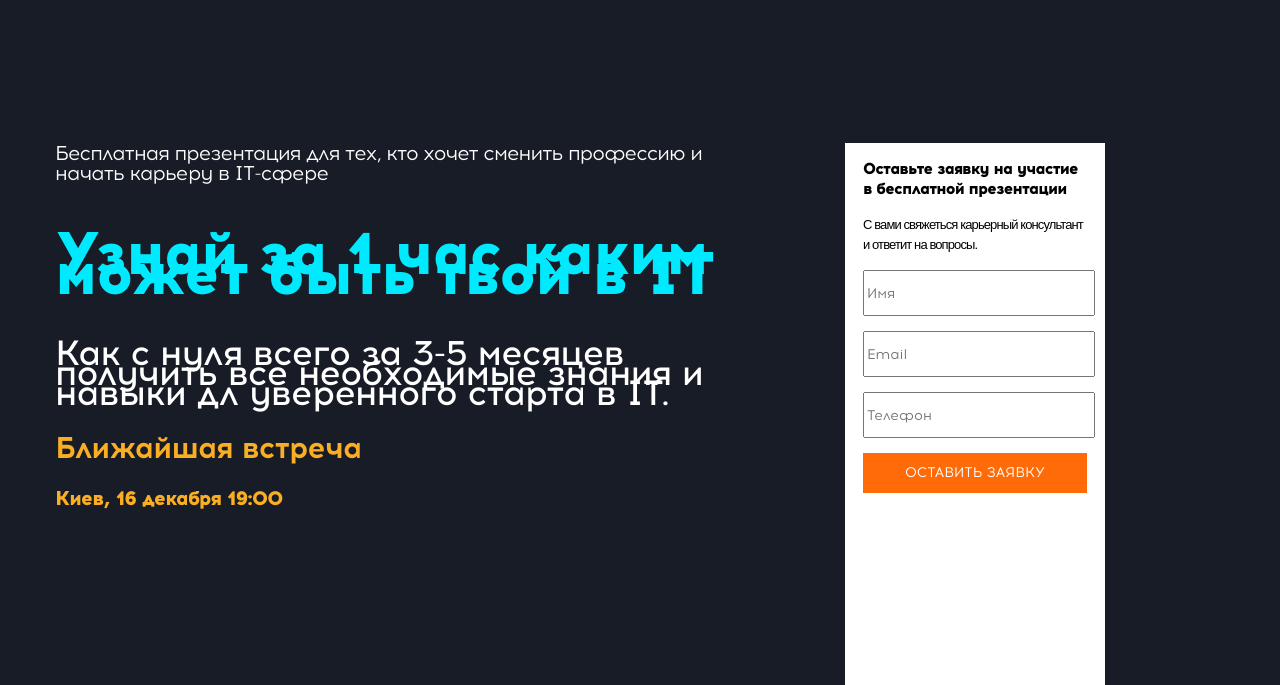
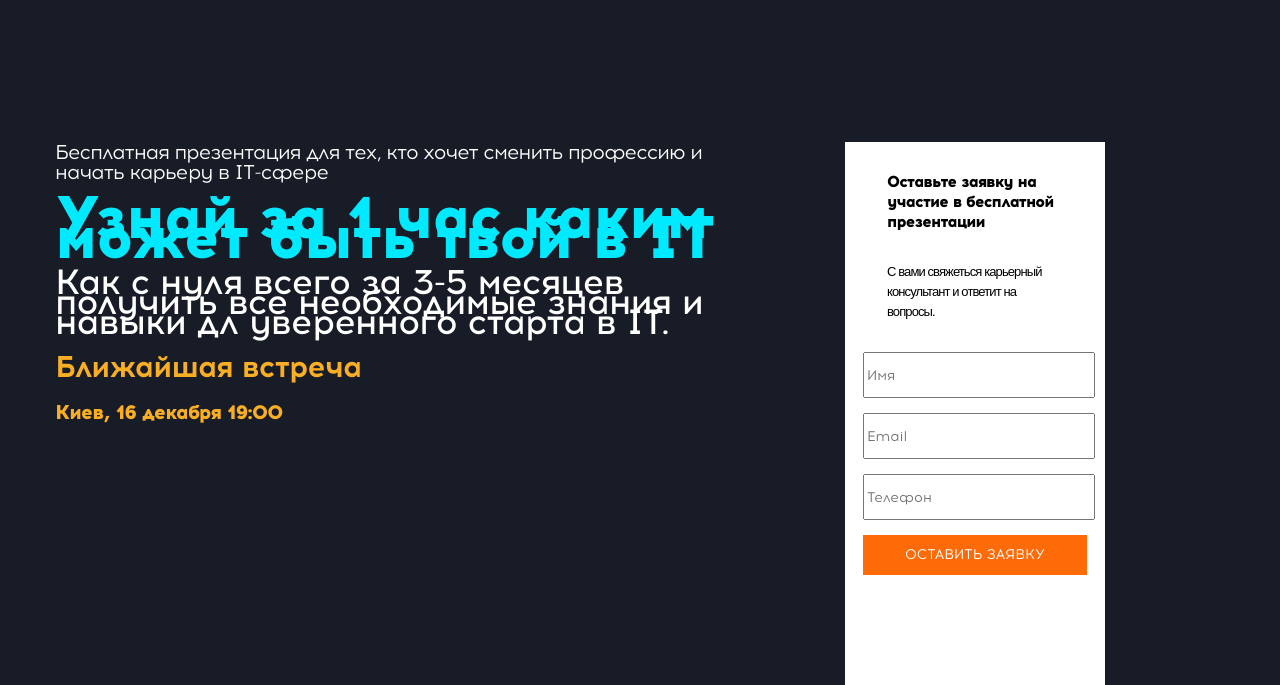
Before and after one commit to SergiyMi/UnionProject, a website: page src/html/index.html in a window 1280 px wide. Shown: the part 62-747 px from the top of the page. Drawn offline with nearby package versions, Linux system fonts and the light colour scheme; files that its build step writes are made by us from their sources; files whose address does not match are found by name; a web font is replaced by a local one.

Commit message:
Sergiy and Nata

```diff
--- a/src/html/components/header/_header.scss
+++ b/src/html/components/header/_header.scss
@@ -4,6 +4,7 @@
 
 .logo__wrp {
   width: $sm-contentWidth / 2;
+  margin-bottom: 25px;
 }
 
 .none {
@@ -17,11 +18,15 @@
   font-weight: 400;
   font-size: $sm-textFontSize;
   color: $text-light;
+  margin: 0;
+  margin-bottom: 25px;
 }
 
 .header_textSecond {
   @extend %dark-sectionTitle;
   font-size: $sm-titleSize;
+  margin: 0;
+  margin-bottom: 25px;
 }
 
 .header_textThird {
@@ -29,6 +34,8 @@
   font-weight: 500;
   font-size: $sm-textFontSize;
   color: $text-light;
+  margin: 0;
+  margin-bottom: 25px;
 }
 
 .header_textFourth {
@@ -36,6 +43,8 @@
   font-weight: 700;
   font-size: $sm-textFontSize;
   color: $accent-secondary;
+  margin: 0;
+  margin-bottom: 25px;
 }
 
 .header_textFifth {
@@ -43,6 +52,8 @@
   font-weight: 800;
   font-size: $sm-titleSize;
   color: $accent-secondary;
+  margin: 0;
+  margin-bottom: 25px;
 }
 
 .form-Wrp {
@@ -56,6 +67,11 @@
 .form_textFirst {
   @extend %light-sectionTitle;
   font-size: $md-textFontSize;
+  margin: 0;
+  margin-bottom: 30px;
+  padding-top: 30px;
+  padding-left: 24px;
+  padding-right: 24px;
 }
 
 .form_textSecond {
@@ -63,7 +79,10 @@
   font-weight: 300;
   font-size: 13px;
   color: $text-dark;
-  margin-bottom: 15px;
+  margin: 0;
+  margin-bottom: 30px;
+  padding-left: 24px;
+  padding-right: 24px;
 }
 
 .name {
@@ -96,6 +115,7 @@
   font-size: 13px;
   color: $awards-textColor;
   text-align: center;
+  margin: 0;
 }
 
 @media (min-width: 768px) and (max-width: 1200px) {
@@ -104,7 +124,8 @@
   }
 
   .text_wrp {
-    max-width: 576px;
+    max-width: $md-contentWidth - 160px;
+    min-height: 340px;
   }
 
   .form-Wrp {
--- a/src/html/components/key_questions/_key_questions.scss
+++ b/src/html/components/key_questions/_key_questions.scss
@@ -9,6 +9,7 @@
   font-size: $sm-titleSize;
   color: rgb(34, 34, 34);
   font-weight: bold;
+  padding-top: 35px;
 }
 
 .key_questionsTitle {
```
Also changed, not shown: build/css/styles.css, build/css/styles.min.css.
